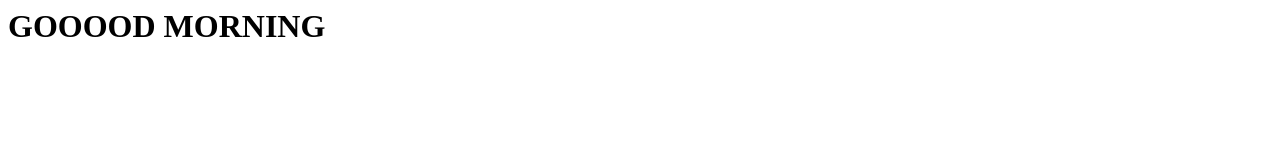
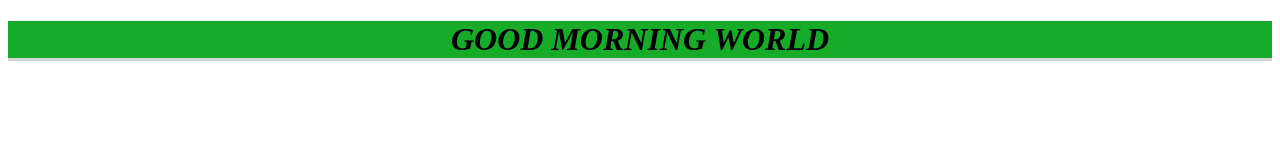
Before and after one commit to SwannDouin/MY-PROJECT, a plain HTML site: page index.html in a window 1280 px wide. Drawn offline with Linux system fonts and the light colour scheme; files that its build step writes are made by us from their sources.

Commit message:
Update index.html

```diff
--- a/index.html
+++ b/index.html
@@ -1 +1,18 @@
-<h1> GOOOOD MORNING</h1>
+<!DOCTYPE html>
+<html lang="en">
+<head>
+    <meta charset="UTF-8">
+    <meta name="viewport" content="width=device-width, initial-scale=1.0">
+    <title>GOOD MORNING</title>
+    <link rel="stylesheet" href="../css/style.css">
+
+</head>
+<body>
+  <header>
+    <h1>
+      GOOD MORNING WORLD
+    </h1>
+  </header>
+
+
+</body>
```
